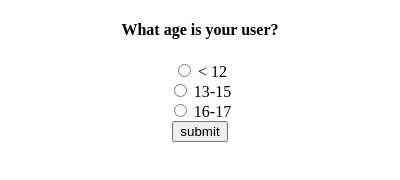
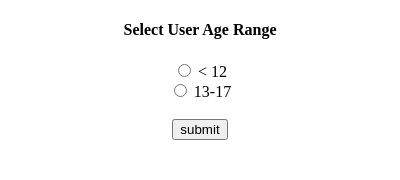
Before and after one commit to Josiah-Caldwell/Clean-Slate, a browser extension: page popup.html in a window 400 px wide. Drawn offline with Linux system fonts and the light colour scheme.

Commit message:
Updated Poppup

```diff
--- a/popup.html
+++ b/popup.html
@@ -14,14 +14,12 @@
 		</form>
 	</div>
 	<div id="age_selection">
-		<h4>What age is your user?</h4>
+		<h4>Select User Age Range</h4>
 		<form>
 			<input type="radio" id="under_12" name="age_group" value="no_permit">
 			<label for="html"> < 12</label><br>
-			<input type="radio" id="13_15" name="age_group" value="strict_set">
-			<label for="css">13-15</label><br>
-			<input type="radio" id="16_17" name="age_group" value="lax_set">
-			<label for="javascript">16-17</label>
+			<input type="radio" id="under 18" name="age_group" value="strict_set">
+			<label for="css"> 13-17</label><br>
 			<br>
 			<input type="submit" value="submit">
 		</form>
```
Also changed, not shown: manifest.json.
